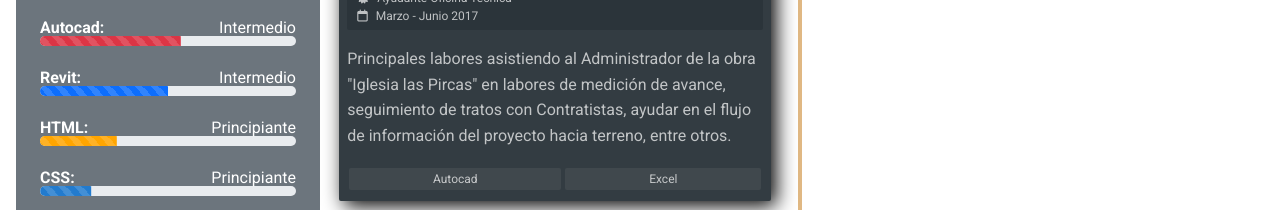
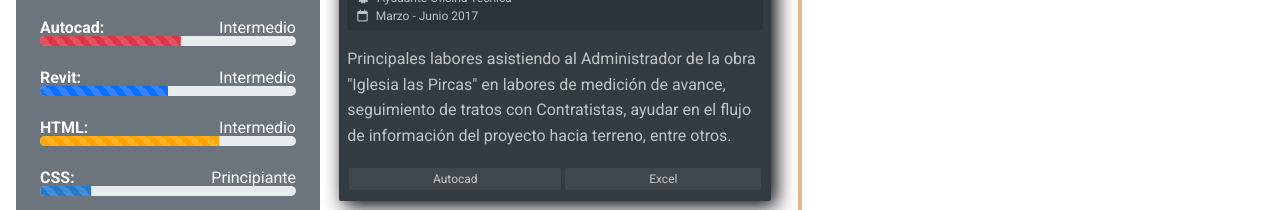
Before and after one commit to ramiro-sepulveda/ramiro-sepulveda.github.io, a plain HTML site: page index.html in a window 1280 px wide. Shown: the part 1400-1610 px from the top of the page. Drawn offline with nearby package versions, Linux system fonts and the light colour scheme.

Commit message:
actualiza experiencia html

```diff
--- a/index.html
+++ b/index.html
@@ -217,12 +217,12 @@
                     <div>
                         <div class="d-flex">
                             <span class="fw-bold">HTML:</span>
-                            <span class="ms-auto">Principiante</span>
+                            <span class="ms-auto">Intermedio</span>
                         </div>
                         <div class="progress" role="progressbar" aria-label="Success striped example" aria-valuenow="25"
                             aria-valuemin="0" aria-valuemax="100">
                             <div class="progress-bar progress-bar-striped progress-bar-animated"
-                                style="width: 30%; background-color: orange;">
+                                style="width: 70%; background-color: orange;">
                             </div>
                         </div>
                     </div>
```
